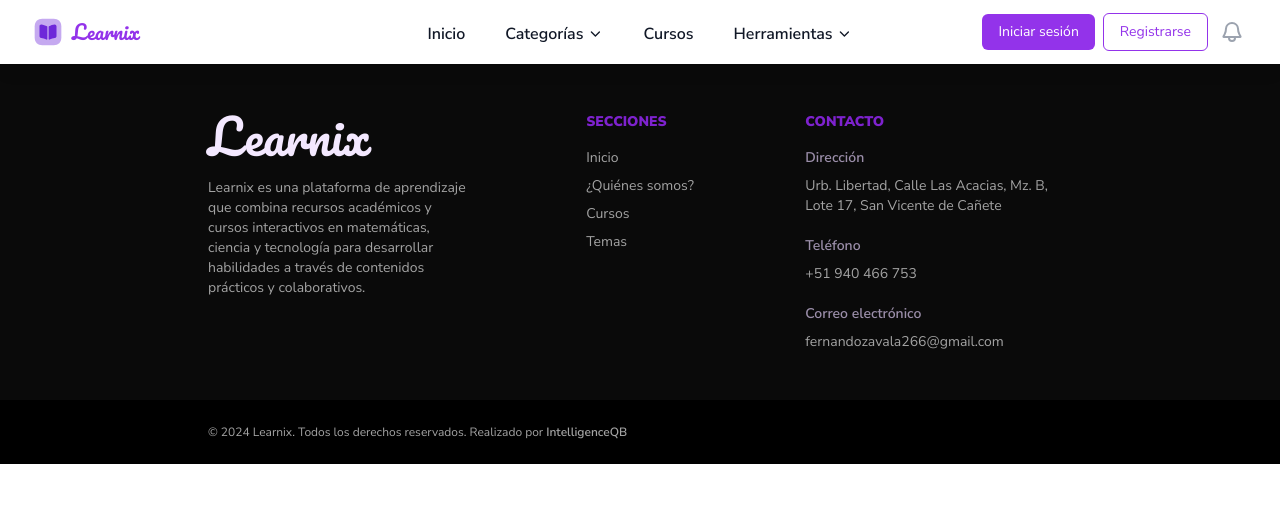
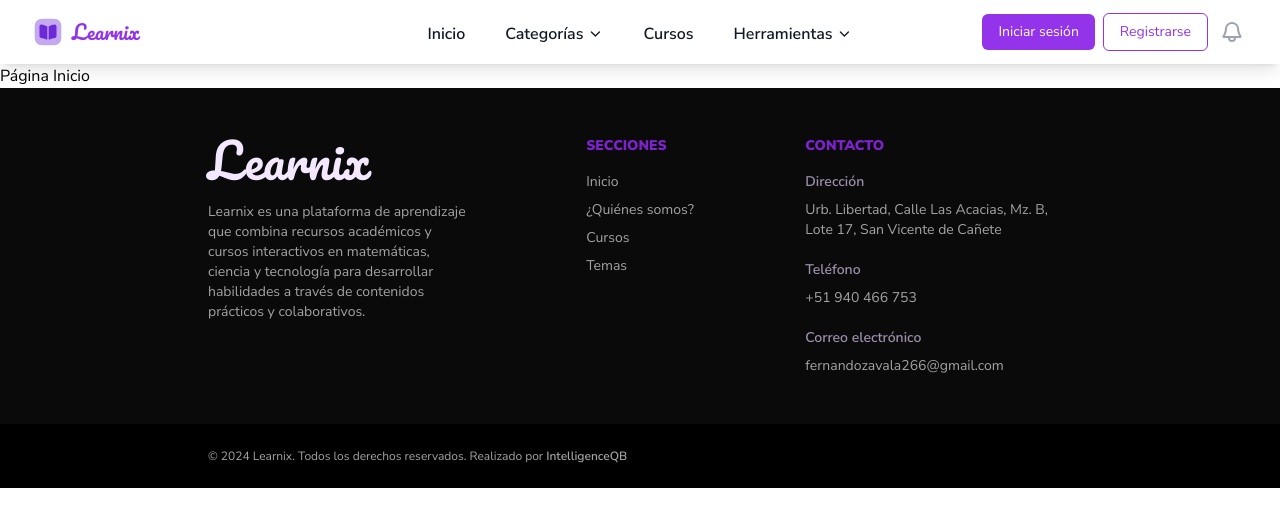
Before and after one commit to FernandoYZ/mapa-conocimiento, a Nuxt app: page /inicio in a window 1280 px wide. Shown: the top 526 px of the page. Built offline with nearby package versions, Linux system fonts and the light colour scheme.

Commit message:
feat(pages): crear vista de la página de inicio
- Se creó la nueva vista `inicio.vue` en la carpeta `pages`.
- La página contiene un simple mensaje de texto "Página Inicio" como contenido básico.

#Closes 0

```diff
--- /dev/null
+++ b/pages/inicio.vue
@@ -0,0 +1,3 @@
+<template>
+    <div>Página Inicio</div>
+</template>
```
